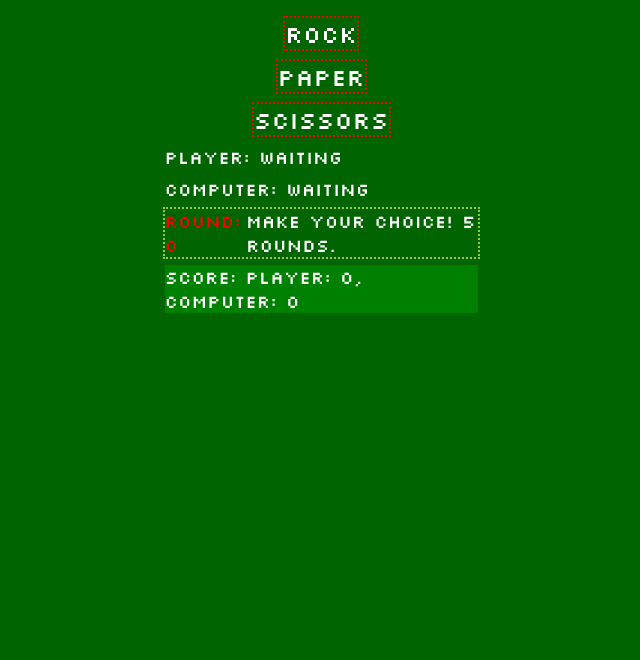
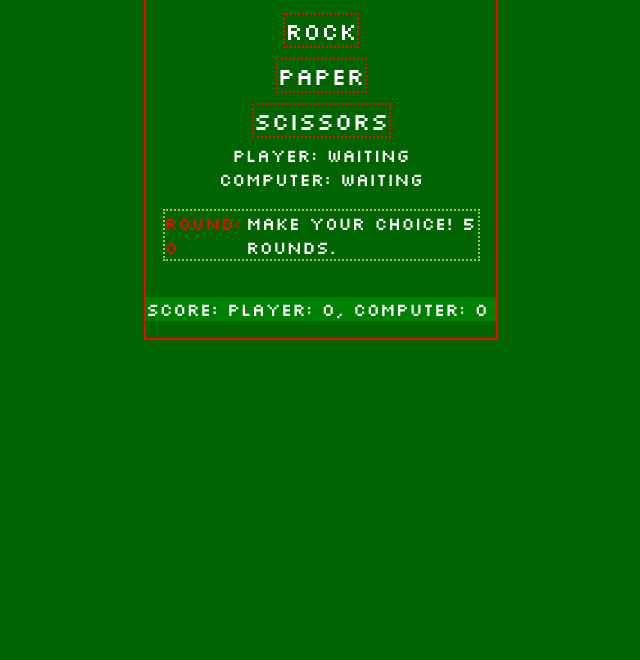
Before and after one commit to kkaps002/odin-rps, a plain HTML site: page index.html in a window 1280 px wide. Shown: the part 140-800 px from the top of the page, without its empty margins (319-959 px from the left). Drawn offline with Linux system fonts and the light colour scheme.

Commit message:
minor styling changes

```diff
--- a/index.html
+++ b/index.html
@@ -11,6 +11,7 @@
     <script src="javascript.js" defer></script>
 </head>
 <body>
+    <div id="main-container">
         <h1>Rock, Paper, Scissors! </h1>
 
         <button class="btn">Rock</button>
@@ -25,6 +26,6 @@
         </div>
         <div id="finalScore"></div>
         <button class="btn" id="restart"></button>
-
+    </div>
 </body>
 </html>
--- a/styles.css
+++ b/styles.css
@@ -9,8 +9,13 @@ body {
     gap: 8px;
 }
 
-body > * {
-    width: 313px;
+#main-container {
+    width: 350px;
+   outline: 2px solid red;
+   display: flex;
+   flex-direction: column;
+   justify-content: center;
+   align-items: center;
 }
 
 .btn {
@@ -18,6 +23,7 @@ body > * {
     border: 2px dotted red;
     font-size:x-large;
     transition-duration: 0.4s;
+    margin: 5px;
 }
 
 .btn:hover {
@@ -33,17 +39,21 @@ body > * {
     outline: dotted 2px yellowgreen;
     gap: 5px;
     width: 313px;
+    margin: 20px;
 }
 
 #roundCounter {
-    margin-right: auto;
+
     color: red;
 }
 
-#results {
-    /* margin-right: auto; */
+/* #results {
+     margin-right: auto;
 }
+ */
 
 #finalScore {
     background-color: green;
+    margin: 5%;
+    width: 350px;
 }
```
Lines whose indentation alone changed are shown as unchanged.
